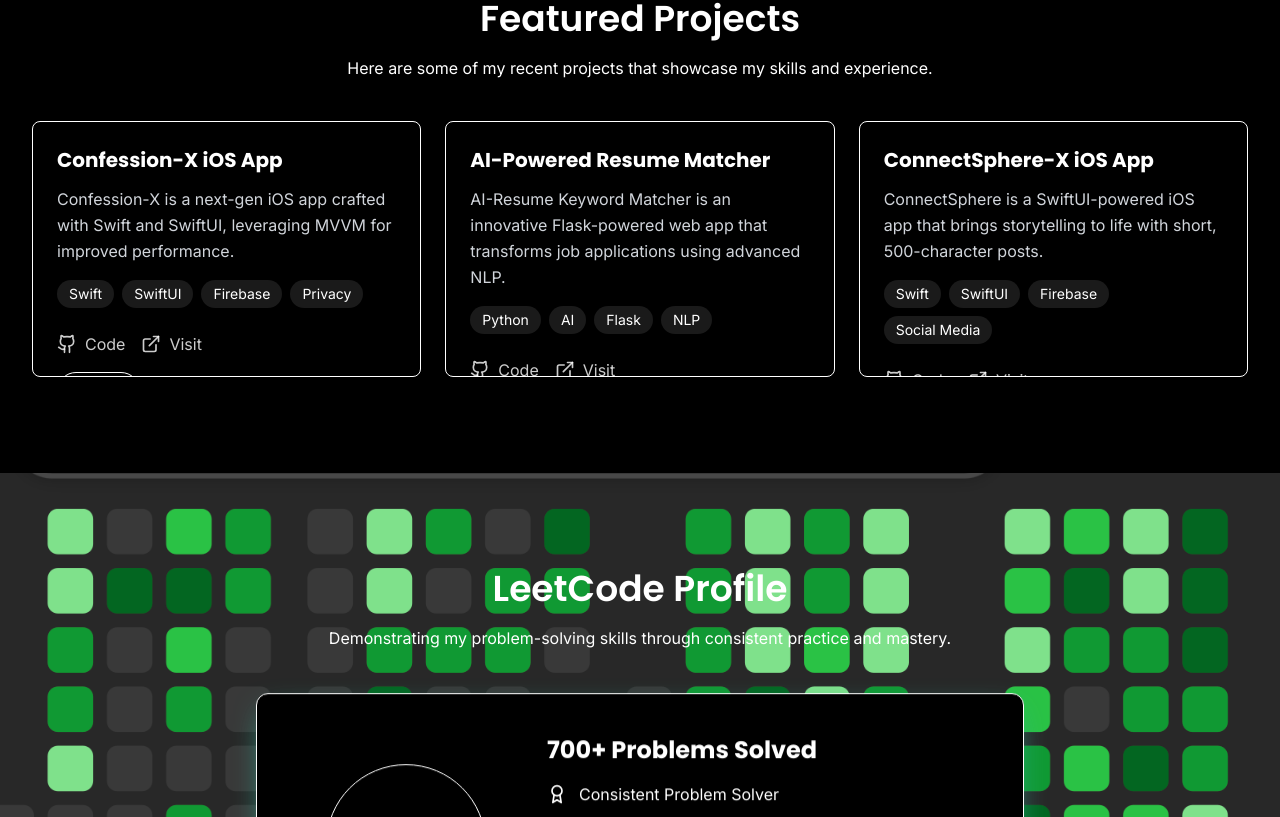
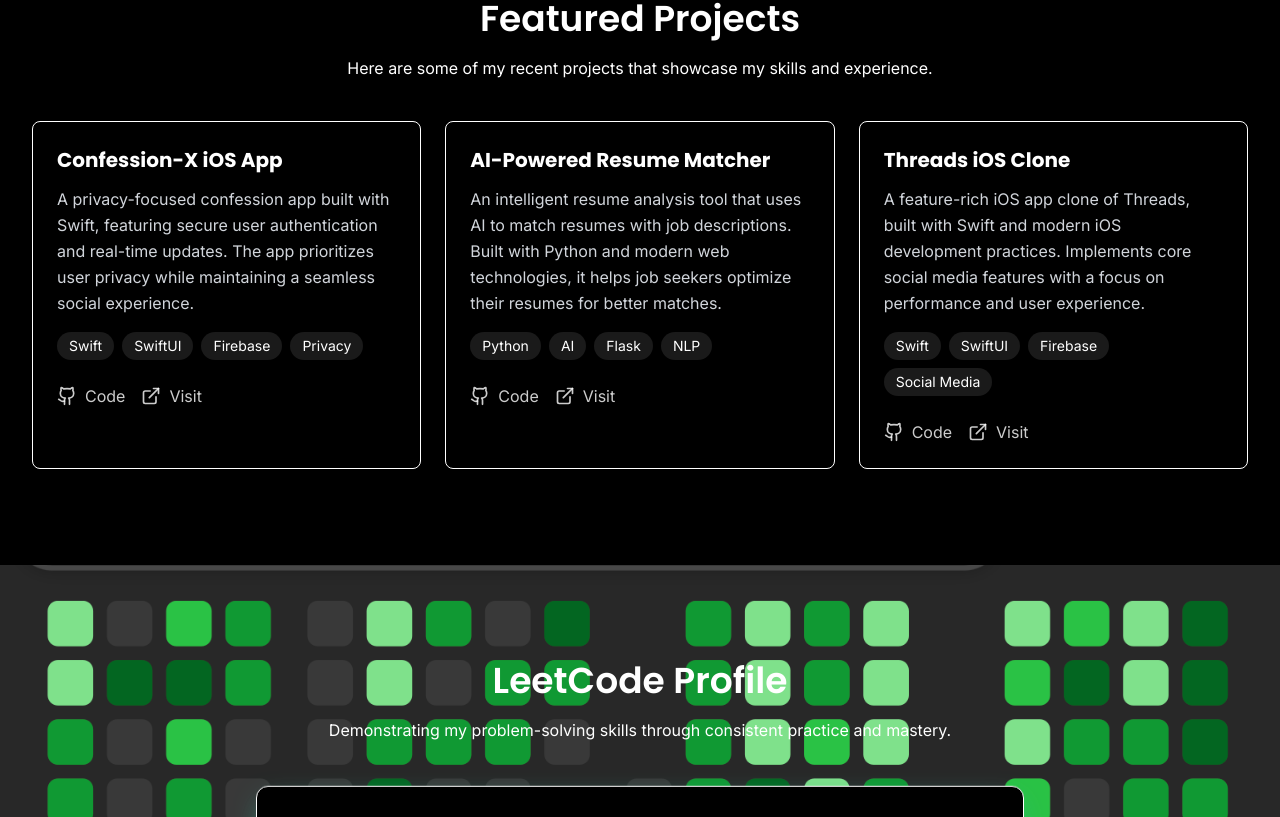
Before and after one commit to AbhinavAnand241201/portfolio-latest, a React (Vite) app: page / in a window 1280 px wide. Shown: the part 1643-2460 px from the top of the page. Built offline with nearby package versions, Linux system fonts and the light colour scheme.

Commit message:
Revert project descriptions to original state

```diff
--- a/src/components/sections/Projects.tsx
+++ b/src/components/sections/Projects.tsx
@@ -6,24 +6,21 @@ import { Github, ExternalLink } from 'lucide-react';
 const projects = [
   {
     title: 'Confession-X iOS App',
-    description: 'Confession-X is a next-gen iOS app crafted with Swift and SwiftUI, leveraging MVVM for improved performance.',
-    fullDescription: 'Confession-X is a next-gen iOS app crafted with Swift and SwiftUI, leveraging MVVM for 35% improved performance. Share anonymous confessions, multimedia stories, and polls with 99.9% Firebase-backed reliability, ensuring total privacy control. Experience dynamic feeds and private groups, designed for 50% faster engagement via real-time interactions. Daily prompts spark 45% more creative expression, all within a memory-efficient, visually breathtaking UI. Confession-X: where secrets ignite and connections flourish.',
+    description: 'A privacy-focused confession app built with Swift, featuring secure user authentication and real-time updates. The app prioritizes user privacy while maintaining a seamless social experience.',
     tags: ['Swift', 'SwiftUI', 'Firebase', 'Privacy'],
     github: 'https://github.com/AbhinavAnand241201/Confession-X-iOS',
     demo: 'https://github.com/AbhinavAnand241201/Confession-X-iOS',
   },
   {
     title: 'AI-Powered Resume Matcher',
-    description: 'AI-Resume Keyword Matcher is an innovative Flask-powered web app that transforms job applications using advanced NLP.',
-    fullDescription: 'AI-Resume Keyword Matcher is an innovative Flask-powered web app that transforms job applications using advanced NLP. Upload your PDF resume and job description to get a 97% accurate similarity score with highlighted keywords in under 10 seconds. Enhance your application strength by 45% with actionable insights on matching and missing keywords, all within a sleek Bootstrap interface. Seamlessly search jobs via Adzuna API, track progress with an analytics dashboard, and export results as PDFs. Resume Keyword Matcher: your key to unlocking career opportunities.',
+    description: 'An intelligent resume analysis tool that uses AI to match resumes with job descriptions. Built with Python and modern web technologies, it helps job seekers optimize their resumes for better matches.',
     tags: ['Python', 'AI', 'Flask', 'NLP'],
     github: 'https://github.com/AbhinavAnand241201/AI-Powered-Resume-Keyword-Matcher',
     demo: 'https://github.com/AbhinavAnand241201/AI-Powered-Resume-Keyword-Matcher',
   },
   {
-    title: 'ConnectSphere-X iOS App',
-    description: 'ConnectSphere is a SwiftUI-powered iOS app that brings storytelling to life with short, 500-character posts.',
-    fullDescription: "ConnectSphere is a SwiftUI-powered iOS app that brings storytelling to life with short, 500-character posts, photos, polls, or 10-second audio snippets, all running smoothly on Firebase's rock-solid backend. Dive into niche public groups or private circles, where threaded replies and weekly challenges spark 30% more interaction. With a clean, responsive UI, 25% quicker load times, and a handy analytics dashboard for creators, it's built for real connections. ConnectSphere: share your story, join the vibe, and make your voice heard.",
+    title: 'Threads iOS Clone',
+    description: 'A feature-rich iOS app clone of Threads, built with Swift and modern iOS development practices. Implements core social media features with a focus on performance and user experience.',
     tags: ['Swift', 'SwiftUI', 'Firebase', 'Social Media'],
     github: 'https://github.com/AbhinavAnand241201/threads-iOS-app',
     demo: 'https://github.com/AbhinavAnand241201/threads-iOS-app',
@@ -31,12 +28,6 @@ const projects = [
 ];
 
 const Projects: React.FC = () => {
-  const [expandedIndex, setExpandedIndex] = React.useState<number | null>(null);
-
-  const toggleExpand = (index: number) => {
-    setExpandedIndex(expandedIndex === index ? null : index);
-  };
-
   const [ref, inView] = useInView({
     triggerOnce: true,
     threshold: 0.1,
@@ -78,13 +69,11 @@ const Projects: React.FC = () => {
           {projects.map((project, index) => (
             <div
               key={index}
-              className={`project-card bg-black border border-white rounded-lg overflow-hidden transform-gpu transition-all duration-300 ${expandedIndex === index ? 'h-auto' : 'h-64'}`}
+              className="project-card bg-black border border-white rounded-lg overflow-hidden transform-gpu"
             >
               <div className="p-6">
                 <h3 className="text-xl font-bold mb-3 text-white">{project.title}</h3>
-                <p className="text-gray-300 mb-4">
-                  {expandedIndex === index ? project.fullDescription : project.description}
-                </p>
+                <p className="text-gray-300 mb-4">{project.description}</p>
                 <div className="flex flex-wrap gap-2 mb-6">
                   {project.tags.map((tag, tagIndex) => (
                     <span
@@ -115,12 +104,6 @@ const Projects: React.FC = () => {
                     <span>Visit</span>
                   </a>
                 </div>
-                <button
-                  onClick={() => toggleExpand(index)}
-                  className="mt-4 text-sm text-white bg-black border border-white rounded-full px-4 py-2 hover:bg-white hover:text-black transition-colors"
-                >
-                  {expandedIndex === index ? 'Collapse' : 'Expand'}
-                </button>
               </div>
             </div>
           ))}
```
